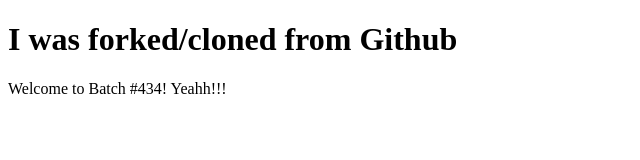
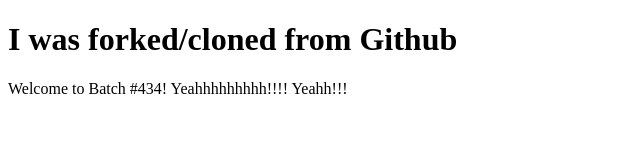
Before and after one commit to Nicofragon/Testing_git, a plain HTML site: page index.html in a window 1280 px wide. Shown: the whole page, without its empty margins (0-640 px from the left). Drawn offline with Linux system fonts and the light colour scheme.

Commit message:
A MEANINGFUL MESSAGE

```diff
--- a/index.html
+++ b/index.html
@@ -6,6 +6,6 @@
   </head>
   <body>
     <h1>I was forked/cloned from Github</h1>
-    <p>Welcome to Batch #434! Yeahh!!!</p>
+    <p>Welcome to Batch #434! Yeahhhhhhhhh!!!!  Yeahh!!!</p>
   </body>
 </html>
```
